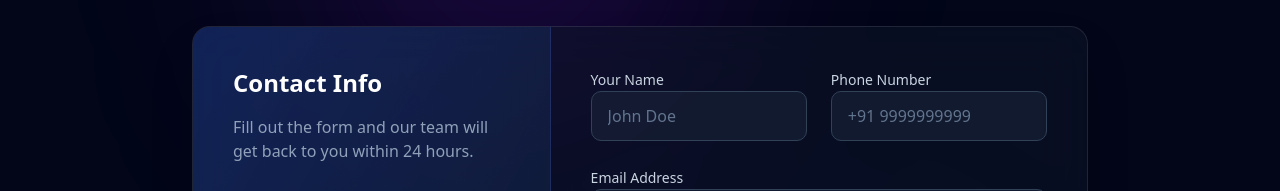
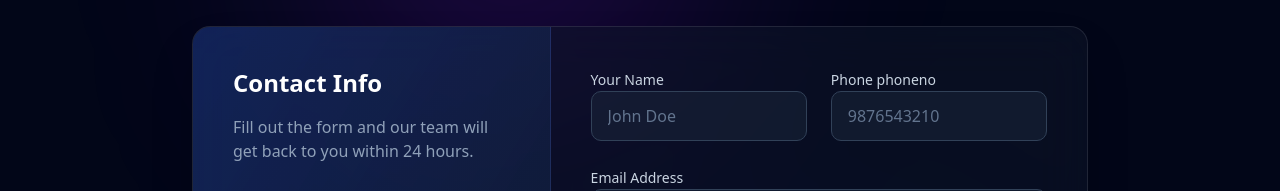
Before and after one commit to Technology-maker/E-commerce, a React (Vite) app in the folder frontend/: page /contact in a window 1280 px wide. Shown: the part 254-445 px from the top of the page. Built offline with nearby package versions, Linux system fonts and the light colour scheme.

Commit message:
first commit

```diff
--- a/frontend/src/pages/Contact.jsx
+++ b/frontend/src/pages/Contact.jsx
@@ -14,15 +14,15 @@ const Contact = () => {
             name: form.current.name.value,
             email: form.current.email.value,
             subject: form.current.subject.value,
-            number: form.current.number.value,
+            phoneno: form.current.phoneno.value,
             message: form.current.message.value,
         };
 
         try {
-            const API = import.meta.env.VITE_API_BASE_URL;
+
 
             const res = await axios.post(
-                `${API}/user/support`,
+                `https://e-commerce-contact-backend.vercel.app`,
                 formData,
                 {
                     headers: {
@@ -105,7 +105,7 @@ const Contact = () => {
                             <form ref={form} onSubmit={sendEmail} className="space-y-6">
                                 <div className="grid grid-cols-1 md:grid-cols-2 gap-6">
                                     <Input label="Your Name" name="name" placeholder="John Doe" />
-                                    <Input label="Phone Number" name="number" type="number" placeholder="+91 9999999999" />
+                                    <Input label="Phone phoneno" name="phoneno" type="phoneno" placeholder="9876543210" />
                                 </div>
 
                                 <Input label="Email Address" name="email" type="email" placeholder="john@example.com" />
```
